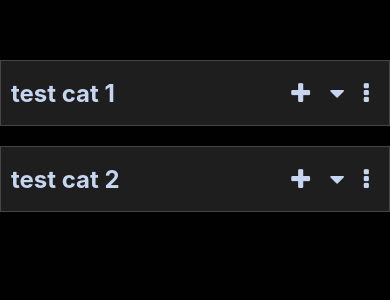
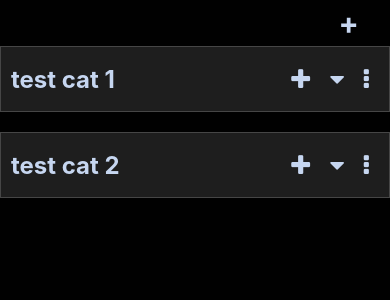
Before and after one commit to Sgavinmills/NoteStaker-Native, a React Native app: screen / in a window 390 px wide. Shown: the top 300 px of the page. Built offline with nearby package versions, Linux system fonts and the light colour scheme.

Commit message:
add category functionality and some refactoring of overall layoutstyles

```diff
--- /dev/null
+++ b/components/categoryModal.tsx
@@ -0,0 +1,61 @@
+import { Button, Modal, Text, TextInput, TouchableOpacity, View } from 'react-native';
+import styles from '../styles'
+import { useState } from 'react';
+import { useDispatch } from 'react-redux';
+import { addNewCategory } from '../memoryfunctions/memoryfunctions';
+
+interface TileProps {
+  setNewCatModalVisible: React.Dispatch<React.SetStateAction<boolean>>
+  newCatModalVisible: boolean
+}
+
+const CategoryModal: React.FC<TileProps>= ({setNewCatModalVisible, newCatModalVisible}) => {
+  const [newCategoryName, setNewCategoryName] = useState("");
+  const dispatch = useDispatch();
+
+  const handleAddCategory = () => {
+    // TODO: Check category name is unique and not empty
+    addNewCategory(dispatch, newCategoryName)
+    setNewCatModalVisible(false);
+    setNewCategoryName("");
+  };
+
+  return (
+    <Modal
+    animationType="none"
+    transparent={true}
+    visible={newCatModalVisible}
+    onRequestClose={() => {
+      setNewCatModalVisible(false);
+      setNewCategoryName("");
+    }}
+  >
+    <View style={styles.modalContainer}>
+      <TouchableOpacity
+        style={styles.modalCloseCategoryIconContainer}
+        onPress={() => {
+          setNewCatModalVisible(false);
+          setNewCategoryName("");
+        }}
+      >
+        <Text style={styles.newCategoryModalIconText}>&minus;</Text>
+      </TouchableOpacity>
+      <View style={styles.modalTextInputContainer}>
+        <TextInput
+          style={styles.modalInput}
+          placeholder="Enter category name"
+          onChangeText={(text) => setNewCategoryName(text)}
+          value={newCategoryName}
+        />
+      </View>
+      <View style={styles.modalButtonContainer}>
+        <Button title="Submit" onPress={handleAddCategory} />
+      </View>
+    </View>
+  </Modal>
+
+  );
+}
+
+
+export default CategoryModal;
--- a/components/categoryTile.tsx
+++ b/components/categoryTile.tsx
@@ -7,10 +7,11 @@ import { Category } from '../types';
 
 interface TileProps {
     category: Category
+    index: number
   }
 
 
-const CategoryTile: React.FC<TileProps> = ({category}) => {
+const CategoryTile: React.FC<TileProps> = ({category, index}) => {
 
     const [isExpanded, setIsExpanded] = useState(false);
 
@@ -25,7 +26,7 @@ const CategoryTile: React.FC<TileProps> = ({category}) => {
   return (
     <>
     <TouchableWithoutFeedback onPress={toggleExpansion}>
-      <View style={styles.categoryTile}>
+      <View style={[styles.categoryTile, index === 0 && styles.categoryTileFirst]}>
         <Text style={styles.categoryText}>{category.name}</Text>
         <View style={styles.tileIconsContainer}>
             <FontAwesome name="plus" style={[styles.categoryText, styles.icons]} />
--- a/components/homeScreen.tsx
+++ b/components/homeScreen.tsx
@@ -1,28 +1,46 @@
-import { FlatList } from 'react-native';
-import { useSelector } from 'react-redux';
-import styles from '../styles'
-import { RootState } from '../redux/reducers/reducers'
-import CategoryTile from './categoryTile';
-import { Category } from '../types';
-
+import {
+  FlatList,
+  TouchableOpacity,
+  Text,
+  View,
+  StatusBar,
+} from "react-native";
+import { useSelector, useDispatch } from "react-redux";
+import styles from "../styles";
+import { RootState } from "../redux/reducers/reducers";
+import CategoryTile from "./categoryTile";
+import { Category } from "../types";
+import { useState } from "react";
+import CategoryModal from "./categoryModal";
 
 const HomeScreen: React.FC = () => {
   const memory = useSelector((state: RootState) => state.memory);
 
-    const renderCategory = ({ item }: { item: Category }) => (
-        <CategoryTile category={item} />
-      );
+  const [newCatModalVisible, setNewCatModalVisible] = useState(false);
 
+  const renderCategory = ({ item, index }: { item: Category, index: number }) => (
+    <CategoryTile category={item} index={index}/>
+  );
 
   return (
+    <View style={styles.mainContainer}>
+      <StatusBar translucent={true} />
+      <CategoryModal setNewCatModalVisible={setNewCatModalVisible} newCatModalVisible={newCatModalVisible}></CategoryModal>
+      <TouchableOpacity
+
+        onPress={() => setNewCatModalVisible(true)}
+      >
+          <Text style={styles.newCategoryText}>+</Text>
+      </TouchableOpacity>
+
       <FlatList
-        style={styles.container}
+        style={styles.categoryListContainer}
         data={memory.categories}
         renderItem={renderCategory}
         keyExtractor={(cat) => cat.name}
       />
+    </View>
   );
-}
-
+};
 
 export default HomeScreen;
--- a/memoryfunctions/memoryfunctions.ts
+++ b/memoryfunctions/memoryfunctions.ts
@@ -1,7 +1,13 @@
-import mockMemory from '../mockMemory.json'
-import { Memory } from '../types';
+import { Dispatch } from "react";
+import { addCategory } from '../redux/slice';
+import { Category } from '../types';
 
 
-export function getMockMemory(): Memory {
-    return mockMemory
+export function addNewCategory(dispatch: Dispatch<any>, categoryName: string) {
+    const newCategory: Category = {
+        name: categoryName,
+        subCategories: [],
+      };
+
+      dispatch(addCategory(newCategory));
 }
--- a/redux/slice.ts
+++ b/redux/slice.ts
@@ -1,7 +1,7 @@
 // slice.ts
 import { createSlice, PayloadAction } from '@reduxjs/toolkit';
-import { getMockMemory } from '../memoryfunctions/memoryfunctions';
 import { Category, Note } from '../types';
+import mockMemory from '../mockMemory.json'
 
 interface AppState {
   notes: Note[],
@@ -9,7 +9,7 @@ interface AppState {
 
 }
 
-const memory = getMockMemory();
+const memory = mockMemory
 
 const initialState: AppState = {
   notes: memory.notes,
@@ -23,10 +23,13 @@ const notesSlice = createSlice({
     addNote(state, action: PayloadAction<Note>) {
       state.notes.push(action.payload);
     },
+    addCategory(state, action: PayloadAction<Category>){
+        state.categories.push(action.payload)
+    }
     // Define other reducers here if needed
   },
 });
 
-export const { addNote } = notesSlice.actions;
+export const { addNote, addCategory } = notesSlice.actions;
 
 export default notesSlice.reducer;
--- a/styles.ts
+++ b/styles.ts
@@ -1,23 +1,21 @@
-import { StyleSheet } from 'react-native'
+import { StyleSheet, StatusBar } from 'react-native'
 
 const styles = StyleSheet.create({
-    container: {
+    mainContainer: {
         flex: 1,
-        paddingTop: 40,
+        paddingTop: StatusBar.currentHeight,
         backgroundColor: '#010101',
+    },
+
+    categoryListContainer: {
+        flex: 1,
     },
 
     subCategoryContainer: {
         padding: 0
-        // flex: 1,
-        // paddingTop: 40,
-        // backgroundColor: 'yellow',
     },
 
     noteContainer: {
-        // padding: 0,
-        // borderColor: "red"
-        // borderWidth: 0
       borderWidth: 1,
       borderColor: '#464646',
     },
@@ -34,6 +32,10 @@ const styles = StyleSheet.create({
       justifyContent: 'space-between',
     },
 
+    categoryTileFirst: {
+        marginTop: 0
+    },
+
     subCategoryTile: {
         borderWidth: 1,
         borderColor: '#464646',
@@ -46,8 +48,6 @@ const styles = StyleSheet.create({
       },
 
     noteTile: {
-        // borderWidth: 1,
-        // borderColor: '#464646',
         backgroundColor: '#1e1e1e',
         textAlign: 'left',
         padding: 10,
@@ -85,6 +85,56 @@ const styles = StyleSheet.create({
         paddingTop: 13
     },
 
+    newCategoryText: {
+        fontSize: 30,
+        fontWeight: 'bold',
+        color: "#c6d6f0",
+        textAlign: 'right',
+        marginRight: "8%",
+        paddingTop: 5,
+        paddingBottom: 5,
+    },
+
+    modalContainer: {
+        flex: 1,
+        alignItems: 'center',
+        justifyContent: 'center',
+        backgroundColor: 'rgba(0, 0, 0, 0.9)',
+        width:'100%',
+        height: '100%',
+    },
+
+    modalTextInputContainer: {
+        width: '100%',
+        justifyContent: 'center',
+        alignItems: 'center',
+    },
+
+    newCategoryModalIconText: {
+        fontSize: 50,
+        fontWeight: 'bold',
+        color: "#c6d6f0",
+        textAlign: 'right',
+        marginRight: '8%',
+    },
+
+    modalCloseCategoryIconContainer: {
+        width: "100%"
+    },
+
+    modalInput: {
+        width: '65%',
+        marginBottom: 20,
+        marginTop: 40,
+        padding: 10,
+        backgroundColor: 'white',
+        borderRadius: 5,
+    },
+
+    modalButtonContainer: {
+        width: '65%',
+    },
+
   });
 
   export default styles;
```
